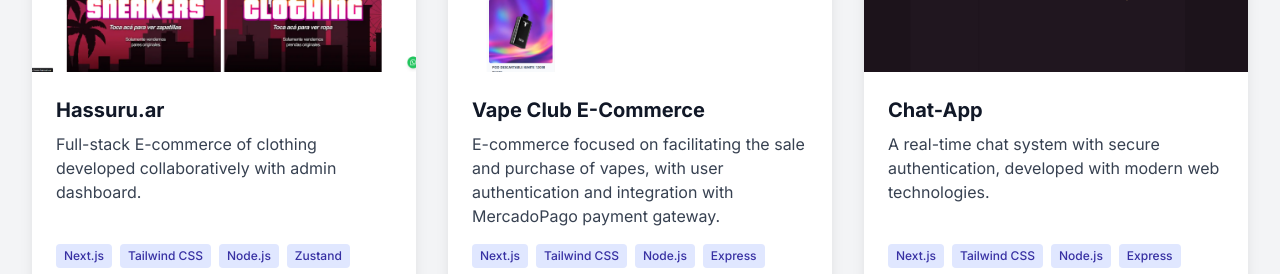
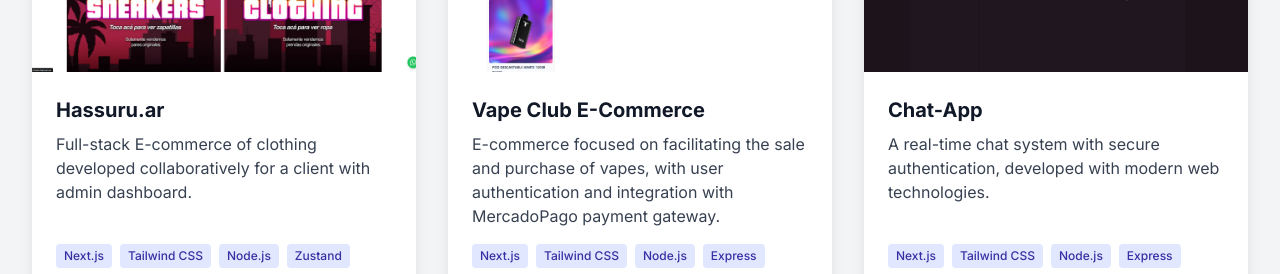
Before and after one commit to consbenjamin/portfolio, a Next.js app: page /en in a window 1280 px wide. Shown: the part 1980-2254 px from the top of the page. Built offline with nearby package versions, Linux system fonts and the light colour scheme.

Commit message:
final commit

```diff
--- a/components/Projects.js
+++ b/components/Projects.js
@@ -9,8 +9,8 @@ const projects = [
   {
     title: "Hassuru.ar",
     descriptions: {
-      en: "Full-stack E-commerce of clothing developed collaboratively with admin dashboard.",
-      es: "Full-stack E-commerce de Ropa desarrollado de manera conjunta con dashboard de administración.",
+      en: "Full-stack E-commerce of clothing developed collaboratively for a client with admin dashboard.",
+      es: "Full-stack E-commerce de Ropa desarrollado de manera conjunta para un cliente con dashboard de administración.",
     },
     image: hassuru,
     technologies: ["Next.js", "Tailwind CSS", "Node.js", "Zustand", "Cloudinary", "Express", "MongoDB"],
```
